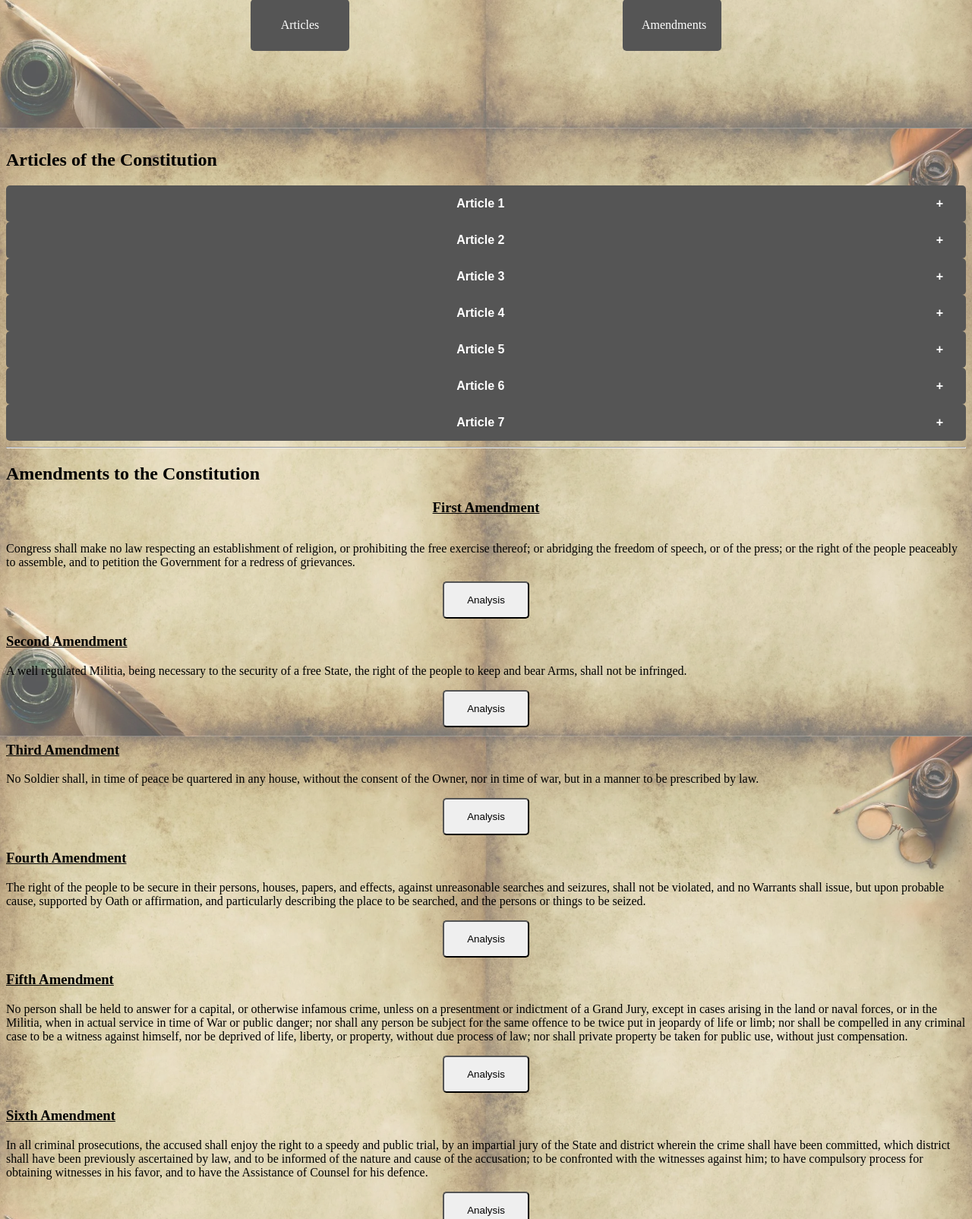
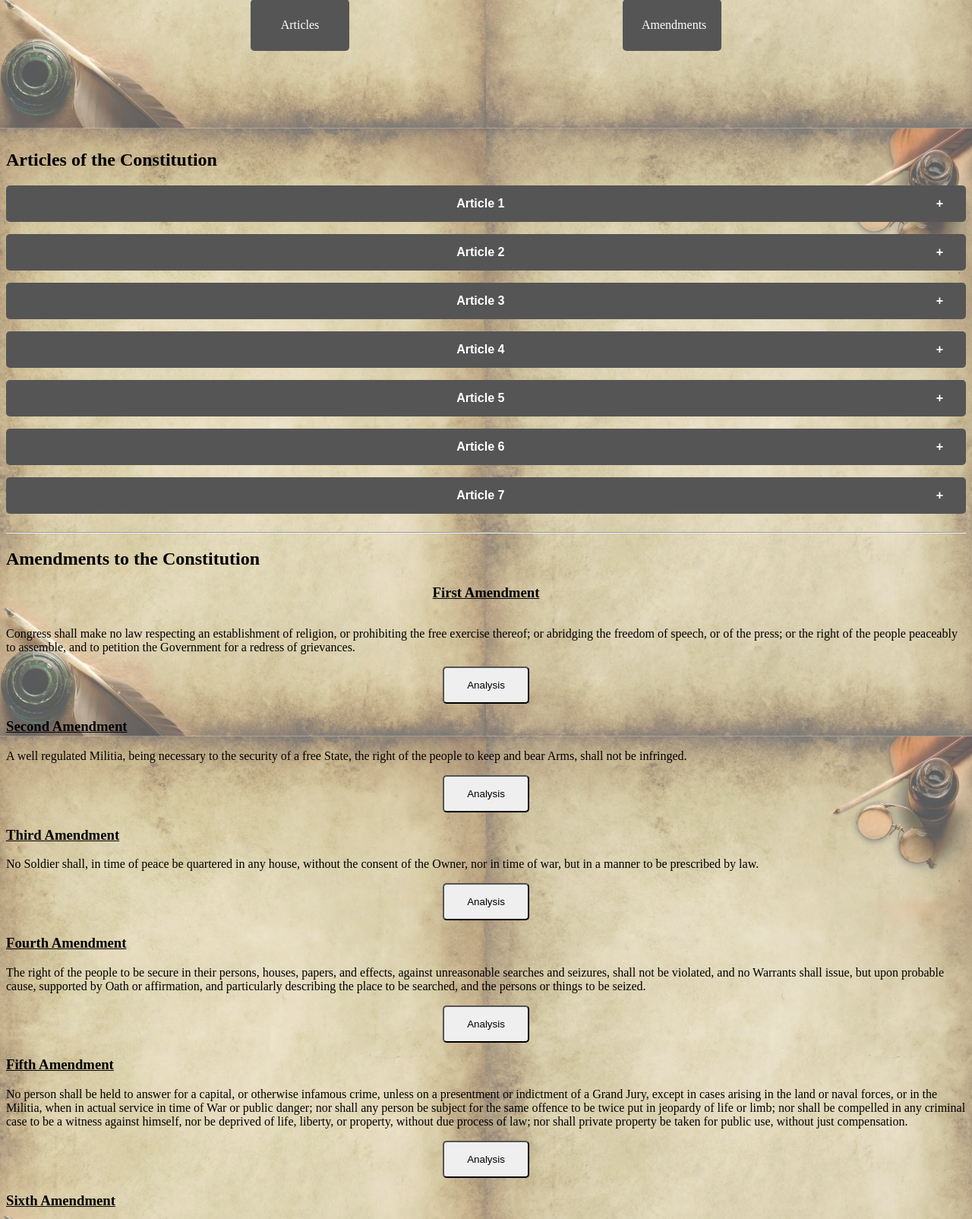
Before and after one commit to liny18/RPI-Foodies, a PHP site: page / in a window 1280 px wide. Shown: the part 631-2235 px from the top of the page at 76% size. Run offline with PHP 8.4, Linux system fonts and the light colour scheme.

Commit message:
edits on collapsible
added padding to each collapsible and changed the transform time to 1s from 5s

```diff
--- a/constitution/constitution_style.css
+++ b/constitution/constitution_style.css
@@ -188,6 +188,7 @@ footer a {
   outline: none;
   font-weight: 600  ;
   font-size: 1rem;
+  margin-bottom: 1rem;
 }
 
 .active, .collapsible:hover {
@@ -196,19 +197,19 @@ footer a {
   opacity: .8;
 }
 
-.collapsible:after {
+.collapsible::after {
   content: '\002B';
   font-weight: bold;
   float: right;
   margin-left: 5px;
 }
 
-.active:after {
+.active::after {
   content: "\2212";
 }
 
 .constitution-article {
   max-height: 0;
   overflow: hidden;
-  transition: max-height 5s ease-out;
+  transition: max-height 1s ease-out;
 }
```
